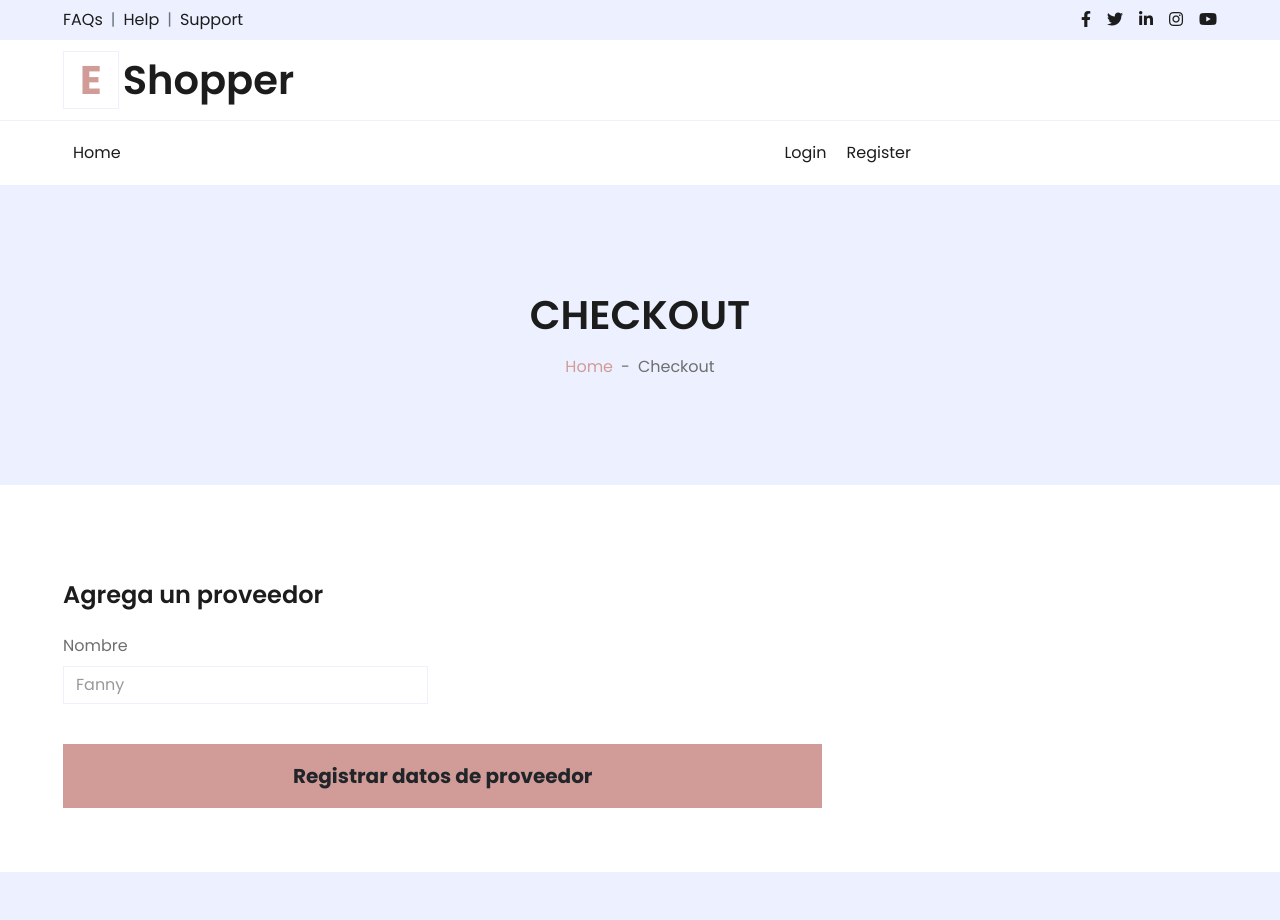
After one commit to AngelLaines/Ecommerce, a Flask app: a page that uses templates/añadirProveedor.html in a window 1280 px wide. The commit adds this page. Run offline with Flask 2, Linux system fonts and the light colour scheme; some libraries are stand-ins or nearby versions.

Commit message:
Arreglado usuario

```diff
--- a/app.py
+++ b/app.py
@@ -16,6 +16,10 @@ app.secret_key = secrets.token_hex(16)
 @app.route('/shop',methods=["GET","POST"])
 def tienda():
     return render_template('shop.html')
+
+@app.route('/añadirProveedor',methods=["GET","POST"])
+def proveedores():
+    return render_template("añadirProveedor.html")
 
 @app.route('/añadiralcarrito',methods=["GET","POST"])
 def añadircarrito():
--- /dev/null
+++ b/templates/añadirProveedor.html
@@ -0,0 +1,196 @@
+<!DOCTYPE html>
+<html lang="en">
+
+<head>
+    <meta charset="utf-8">
+    <title>EShopper - Bootstrap Shop Template</title>
+    <meta content="width=device-width, initial-scale=1.0" name="viewport">
+    <meta content="Free HTML Templates" name="keywords">
+    <meta content="Free HTML Templates" name="description">
+
+    <!-- Favicon -->
+    <link href="/static/img/favicon.ico" rel="icon">
+
+    <!-- Google Web Fonts -->
+    <link rel="preconnect" href="https://fonts.gstatic.com">
+    <link href="https://fonts.googleapis.com/css2?family=Poppins:wght@100;200;300;400;500;600;700;800;900&display=swap" rel="stylesheet">
+
+    <!-- Font Awesome -->
+    <link href="https://cdnjs.cloudflare.com/ajax/libs/font-awesome/5.10.0/css/all.min.css" rel="stylesheet">
+
+    <!-- Libraries Stylesheet -->
+    <link href="/static/lib/owlcarousel/assets/owl.carousel.min.css" rel="stylesheet">
+
+    <!-- Customized Bootstrap Stylesheet -->
+    <link href="/static/css/style.css" rel="stylesheet">
+</head>
+
+<body>
+    <!-- Topbar Start -->
+    <div class="container-fluid">
+        <div class="row bg-secondary py-2 px-xl-5">
+            <div class="col-lg-6 d-none d-lg-block">
+                <div class="d-inline-flex align-items-center">
+                    <a class="text-dark" href="">FAQs</a>
+                    <span class="text-muted px-2">|</span>
+                    <a class="text-dark" href="">Help</a>
+                    <span class="text-muted px-2">|</span>
+                    <a class="text-dark" href="">Support</a>
+                </div>
+            </div>
+            <div class="col-lg-6 text-center text-lg-right">
+                <div class="d-inline-flex align-items-center">
+                    <a class="text-dark px-2" href="">
+                        <i class="fab fa-facebook-f"></i>
+                    </a>
+                    <a class="text-dark px-2" href="">
+                        <i class="fab fa-twitter"></i>
+                    </a>
+                    <a class="text-dark px-2" href="">
+                        <i class="fab fa-linkedin-in"></i>
+                    </a>
+                    <a class="text-dark px-2" href="">
+                        <i class="fab fa-instagram"></i>
+                    </a>
+                    <a class="text-dark pl-2" href="">
+                        <i class="fab fa-youtube"></i>
+                    </a>
+                </div>
+            </div>
+        </div>
+        <div class="row align-items-center py-3 px-xl-5">
+            <div class="col-lg-3 d-none d-lg-block">
+                <a href="" class="text-decoration-none">
+                    <h1 class="m-0 display-5 font-weight-semi-bold"><span class="text-primary font-weight-bold border px-3 mr-1">E</span>Shopper</h1>
+                </a>
+            </div>
+            <div class="col-lg-6 col-6 text-left">
+                <form action="">
+                    <div class="input-group">
+
+                        <div class="input-group-append">
+
+                        </div>
+                    </div>
+                </form>
+            </div>
+            <div class="col-lg-3 col-6 text-right">
+
+            </div>
+        </div>
+    </div>
+    <!-- Topbar End -->
+
+
+    <!-- Navbar Start -->
+    <div class="container-fluid">
+        <div class="row border-top px-xl-5">
+            <div class="col-lg-9">
+                <nav class="navbar navbar-expand-lg bg-light navbar-light py-3 py-lg-0 px-0">
+                    <a href="" class="text-decoration-none d-block d-lg-none">
+                        <h1 class="m-0 display-5 font-weight-semi-bold"><span class="text-primary font-weight-bold border px-3 mr-1">E</span>Shopper</h1>
+                    </a>
+                    <button type="button" class="navbar-toggler" data-toggle="collapse" data-target="#navbarCollapse">
+                        <span class="navbar-toggler-icon"></span>
+                    </button>
+                    <div class="collapse navbar-collapse justify-content-between" id="navbarCollapse">
+                        <div class="navbar-nav mr-auto py-0">
+                            <a href="/" class="nav-item nav-link">Home</a>
+
+                        </div>
+                        <div class="navbar-nav ml-auto py-0">
+                            {% if user %}
+                            <a href="/actualizarDatosCliente" class="nav-item nav-link">{{user}}</a>
+                            <a href="/logout" class="nav-item nav-link">Cerrar sesión</a>
+                            {% else %}
+                                {% if tipo=="Admin" %}
+                                <!--<a href='/' class="nav-item nav-link">{{tipo}}</a>-->
+                                <div class="nav-item dropdown">
+                                    <a href="#" class="nav-link dropdown-toggle" data-toggle="dropdown">{{tipo}}</a>
+                                    <div class="dropdown-menu rounded-0 m-0">
+                                        <a href="/" class="dropdown-item">Añadir producto</a>
+                                        <a href="/" class="dropdown-item">Modificar producto</a>
+                                        <a href="/" class="dropdown-item">Eliminar producto</a>
+                                        <a href="/añadirCategoria" class="dropdown-item">Añadir categoria</a>
+                                        <a href="/añadirProveedor" class="dropdown-item">Añadir proveedor</a>
+                                    </div>
+                                </div>
+                                <a href="/logout" class="nav-item nav-link">Cerrar sesión</a>
+                                {% else %}
+                                <a href="/login" class="nav-item nav-link">Login</a>
+                                <a href="/registro" class="nav-item nav-link">Register</a>
+                                {% endif %}
+                            {% endif %}
+                        </div>
+                    </div>
+                </nav>
+            </div>
+        </div>
+    </div>
+    <!-- Navbar End -->
+
+
+    <!-- Page Header Start -->
+    <div class="container-fluid bg-secondary mb-5">
+        <div class="d-flex flex-column align-items-center justify-content-center" style="min-height: 300px">
+            <h1 class="font-weight-semi-bold text-uppercase mb-3">Checkout</h1>
+            <div class="d-inline-flex">
+                <p class="m-0"><a href="">Home</a></p>
+                <p class="m-0 px-2">-</p>
+                <p class="m-0">Checkout</p>
+            </div>
+        </div>
+    </div>
+    <!-- Page Header End -->
+
+
+    <!-- Checkout Start -->
+    <form action="" method='post'>
+    <div class="container-fluid pt-5">
+        <div class="row px-xl-5">
+            <div class="col-lg-8">
+                <div class="mb-4">
+                    <h4 class="font-weight-semi-bold mb-4">Agrega un proveedor</h4>
+                    <div class="row">
+                        <div class="col-md-6 form-group">
+                            <label>Nombre</label>
+                            <input class="form-control" type="text" placeholder="Fanny" value="{{request.form.nombre}}" name="nombre">
+                        </div>
+
+                    </div>
+                </div>
+                <button type='submit' class="btn btn-lg btn-block btn-primary font-weight-bold my-3 py-3">Registrar datos de proveedor</button>
+            </div>
+
+        </div>
+    </div>
+    </form>
+    <!-- Checkout End -->
+
+
+    <!-- Footer Start -->
+    <div class="container-fluid bg-secondary text-dark mt-5 pt-5">
+
+    </div>
+    <!-- Footer End -->
+
+
+    <!-- Back to Top -->
+    <a href="#" class="btn btn-primary back-to-top"><i class="fa fa-angle-double-up"></i></a>
+
+
+    <!-- JavaScript Libraries -->
+    <script src="https://code.jquery.com/jquery-3.4.1.min.js"></script>
+    <script src="https://stackpath.bootstrapcdn.com/bootstrap/4.4.1/js/bootstrap.bundle.min.js"></script>
+    <script src="/static/lib/easing/easing.min.js"></script>
+    <script src="/static/lib/owlcarousel/owl.carousel.min.js"></script>
+
+    <!-- Contact Javascript File -->
+    <script src="/static/mail/jqBootstrapValidation.min.js"></script>
+    <script src="/static/mail/contact.js"></script>
+
+    <!-- Template Javascript -->
+    <script src="/static/js/main.js"></script>
+</body>
+
+</html>
--- a/templates/index.html
+++ b/templates/index.html
@@ -148,13 +148,16 @@
                             <a href="/actualizarDatosCliente" class="nav-item nav-link">{{user}}</a>
                             <a href="/logout" class="nav-item nav-link">Cerrar sesión</a>
                             {% else %}
-                                {% if tipo %}
+                                {% if tipo=="Admin" %}
                                 <!--<a href='/' class="nav-item nav-link">{{tipo}}</a>-->
                                 <div class="nav-item dropdown">
                                     <a href="#" class="nav-link dropdown-toggle" data-toggle="dropdown">{{tipo}}</a>
                                     <div class="dropdown-menu rounded-0 m-0">
                                         <a href="/" class="dropdown-item">Añadir producto</a>
                                         <a href="/" class="dropdown-item">Modificar producto</a>
+                                        <a href="/" class="dropdown-item">Eliminar producto</a>
+                                        <a href="/añadirCategoria" class="dropdown-item">Añadir categoria</a>
+                                        <a href="/añadirProveedor" class="dropdown-item">Añadir proveedor</a>
                                     </div>
                                 </div>
                                 <a href="/logout" class="nav-item nav-link">Cerrar sesión</a>
```
Also changed, not shown: templates/añadirCategoria.html (added, +196 -0 lines), templates/cart.html (+12 -2 lines), templates/checkout.html (+12 -2 lines), templates/detail.html (+12 -2 lines), templates/shop.html (+12 -2 lines), templates/updateUserInfo.html (+12 -2 lines).
